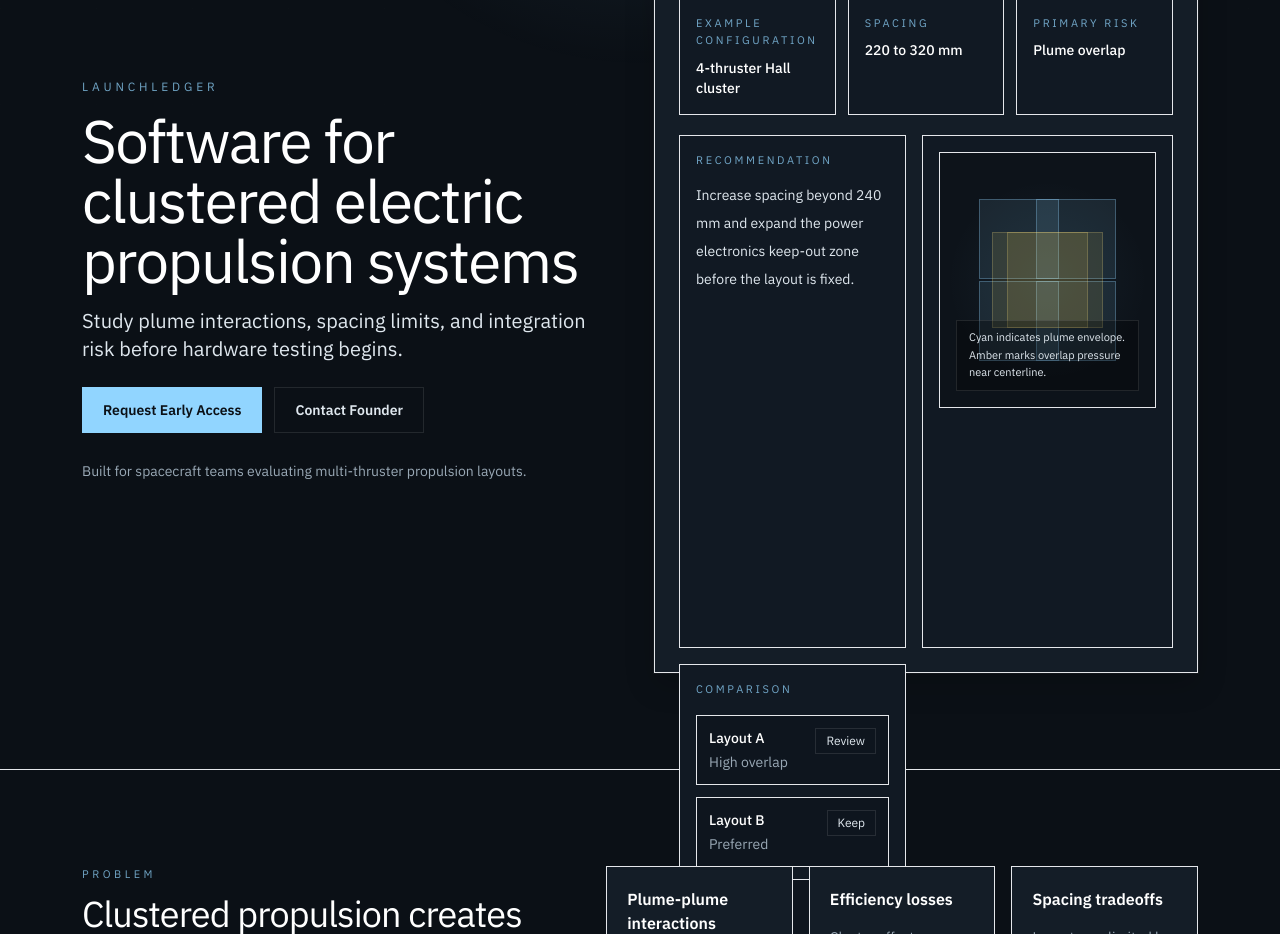
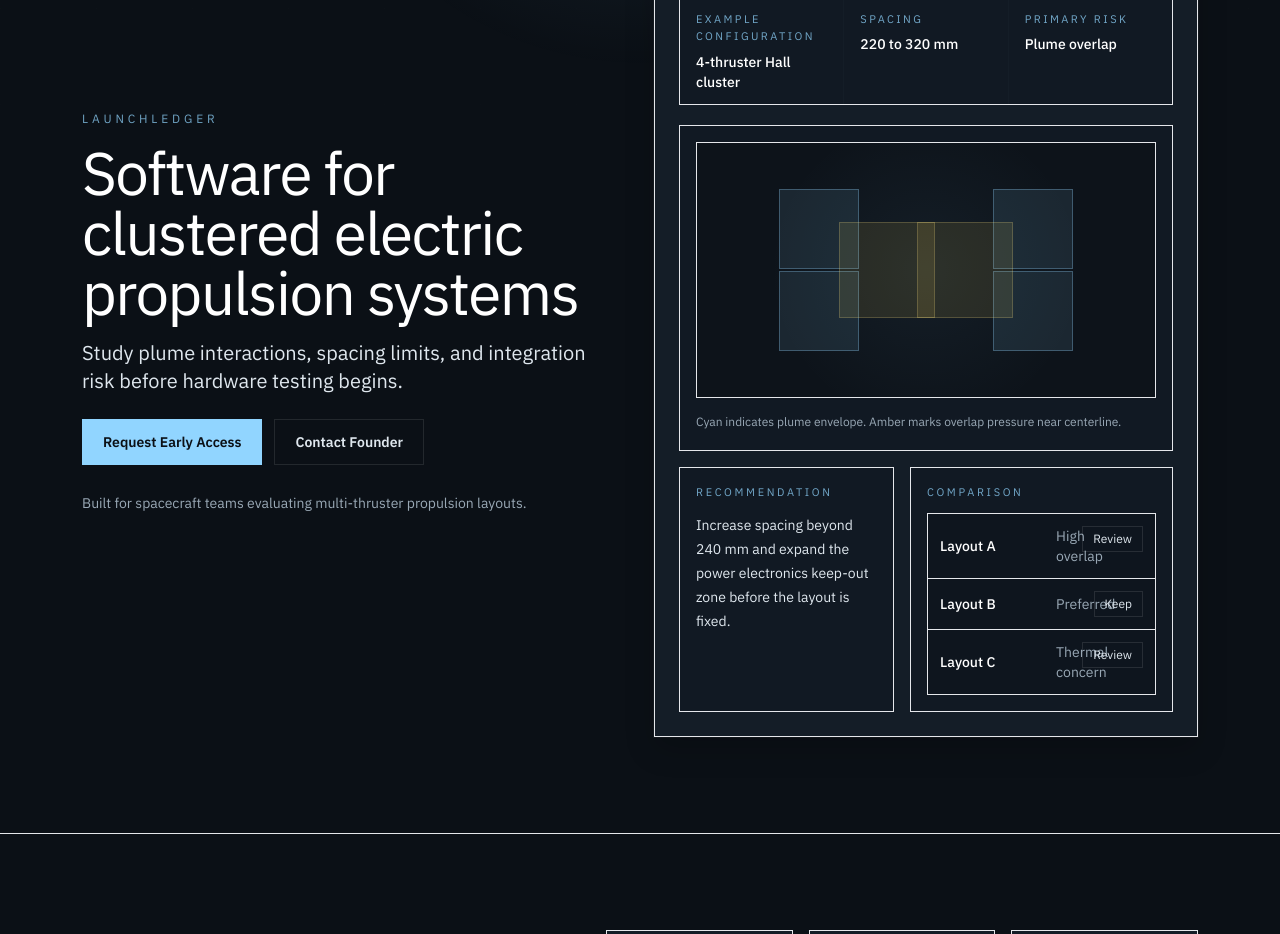
Before and after one commit to Venny-G/launchledger-web, a Next.js app: page / in a window 1280 px wide. Shown: the part 280-1214 px from the top of the page. Built offline with nearby package versions, Linux system fonts and the light colour scheme.

Commit message:
Refine hero assessment formatting

```diff
--- a/src/app/page.tsx
+++ b/src/app/page.tsx
@@ -20,9 +20,9 @@
   "Increase spacing beyond 240 mm and expand the power electronics keep-out zone before the layout is fixed.";
 
 const comparisonRows = [
-  { configuration: "Layout A", outcome: "High overlap" },
-  { configuration: "Layout B", outcome: "Preferred" },
-  { configuration: "Layout C", outcome: "Thermal concern" },
+  { configuration: "Layout A", outcome: "High overlap", action: "Review" },
+  { configuration: "Layout B", outcome: "Preferred", action: "Keep" },
+  { configuration: "Layout C", outcome: "Thermal concern", action: "Review" },
 ];
 
 const workflowModules = [
@@ -101,58 +101,23 @@
                 </span>
               </div>
 
-              <div className="mt-6 grid gap-3 sm:grid-cols-3">
+              <dl className="mt-6 grid gap-px border border-white/8 bg-white/8 sm:grid-cols-3">
                 {heroStats.map((item) => (
                   <div
                     key={item.label}
-                    className={innerCardClass}
+                    className="bg-slate px-4 py-3"
                   >
-                    <p className="font-mono text-[11px] uppercase tracking-[0.24em] text-cyan/75">
+                    <dt className="font-mono text-[11px] uppercase tracking-[0.22em] text-cyan/75">
                       {item.label}
-                    </p>
-                    <p className="mt-2 text-sm font-medium text-white">
+                    </dt>
+                    <dd className="mt-1.5 text-sm font-medium text-white">
                       {item.value}
-                    </p>
+                    </dd>
                   </div>
                 ))}
-              </div>
+              </dl>
 
-              <div className="mt-5 grid gap-4 xl:grid-cols-[0.95fr_1.05fr]">
-                <div className="space-y-4">
-                  <div className={innerCardClass}>
-                    <p className="font-mono text-[11px] uppercase tracking-[0.24em] text-cyan/75">
-                      Recommendation
-                    </p>
-                    <p className="mt-3 text-sm leading-7 text-cloud">
-                      {heroRecommendation}
-                    </p>
-                  </div>
-
-                  <div className={innerCardClass}>
-                    <p className="font-mono text-[11px] uppercase tracking-[0.24em] text-cyan/75">
-                      Comparison
-                    </p>
-                    <div className="mt-4 space-y-3">
-                      {comparisonRows.map((row) => (
-                        <div
-                          key={row.configuration}
-                          className="grid grid-cols-[1fr_auto] gap-3 border border-white/8 bg-black/15 px-3 py-3 text-sm"
-                        >
-                          <div>
-                            <p className="font-medium text-white">
-                              {row.configuration}
-                            </p>
-                            <p className="mt-1 text-muted">{row.outcome}</p>
-                          </div>
-                          <span className="self-start border border-white/10 px-2.5 py-1 text-xs text-cloud">
-                            {row.outcome === "Preferred" ? "Keep" : "Review"}
-                          </span>
-                        </div>
-                      ))}
-                    </div>
-                  </div>
-                </div>
-
+              <div className="mt-5 grid gap-4">
                 <div className={innerCardClass}>
                   <div className="relative h-56 overflow-hidden border border-white/8 bg-[#0d131a] sm:h-64">
                     <div className="absolute inset-0 bg-[radial-gradient(circle_at_center,rgba(145,213,255,0.06),transparent_60%)]" />
@@ -162,8 +127,42 @@
                     <div className="absolute bottom-[18%] right-[18%] h-20 w-20 border border-cyan/30 bg-cyan/10" />
                     <div className="absolute left-[31%] top-[31%] h-24 w-24 border border-amber-200/20 bg-amber-300/10" />
                     <div className="absolute right-[31%] top-[31%] h-24 w-24 border border-amber-200/20 bg-amber-300/10" />
-                    <div className="absolute inset-x-4 bottom-4 border border-white/10 bg-black/30 px-3 py-2 text-[11px] text-cloud">
-                      Cyan indicates plume envelope. Amber marks overlap pressure near centerline.
+                  </div>
+                  <p className="mt-3 text-xs leading-6 text-muted">
+                    Cyan indicates plume envelope. Amber marks overlap pressure
+                    near centerline.
+                  </p>
+                </div>
+
+                <div className="grid gap-4 lg:grid-cols-[minmax(0,0.9fr)_minmax(0,1.1fr)]">
+                  <div className={innerCardClass}>
+                    <p className="font-mono text-[11px] uppercase tracking-[0.24em] text-cyan/75">
+                      Recommendation
+                    </p>
+                    <p className="mt-3 text-sm leading-6 text-cloud">
+                      {heroRecommendation}
+                    </p>
+                  </div>
+
+                  <div className={innerCardClass}>
+                    <p className="font-mono text-[11px] uppercase tracking-[0.24em] text-cyan/75">
+                      Comparison
+                    </p>
+                    <div className="mt-3 divide-y divide-white/8 border border-white/8 bg-black/15">
+                      {comparisonRows.map((row) => (
+                        <div
+                          key={row.configuration}
+                          className="grid gap-1 px-3 py-3 text-sm sm:grid-cols-[6.5rem_minmax(0,1fr)_auto] sm:items-center sm:gap-3"
+                        >
+                          <p className="font-medium text-white">
+                            {row.configuration}
+                          </p>
+                          <p className="text-muted">{row.outcome}</p>
+                          <span className="self-start border border-white/10 px-2.5 py-1 text-xs text-cloud">
+                            {row.action}
+                          </span>
+                        </div>
+                      ))}
                     </div>
                   </div>
                 </div>
```
